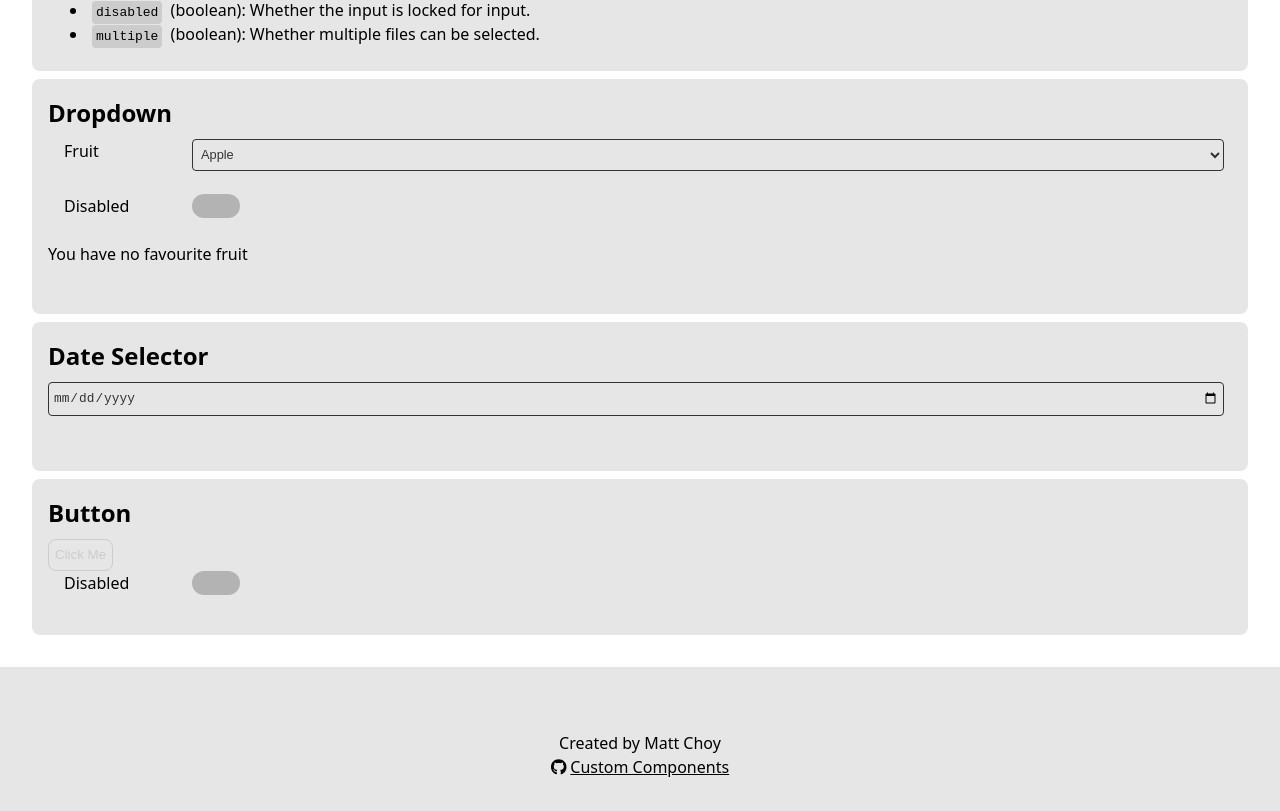
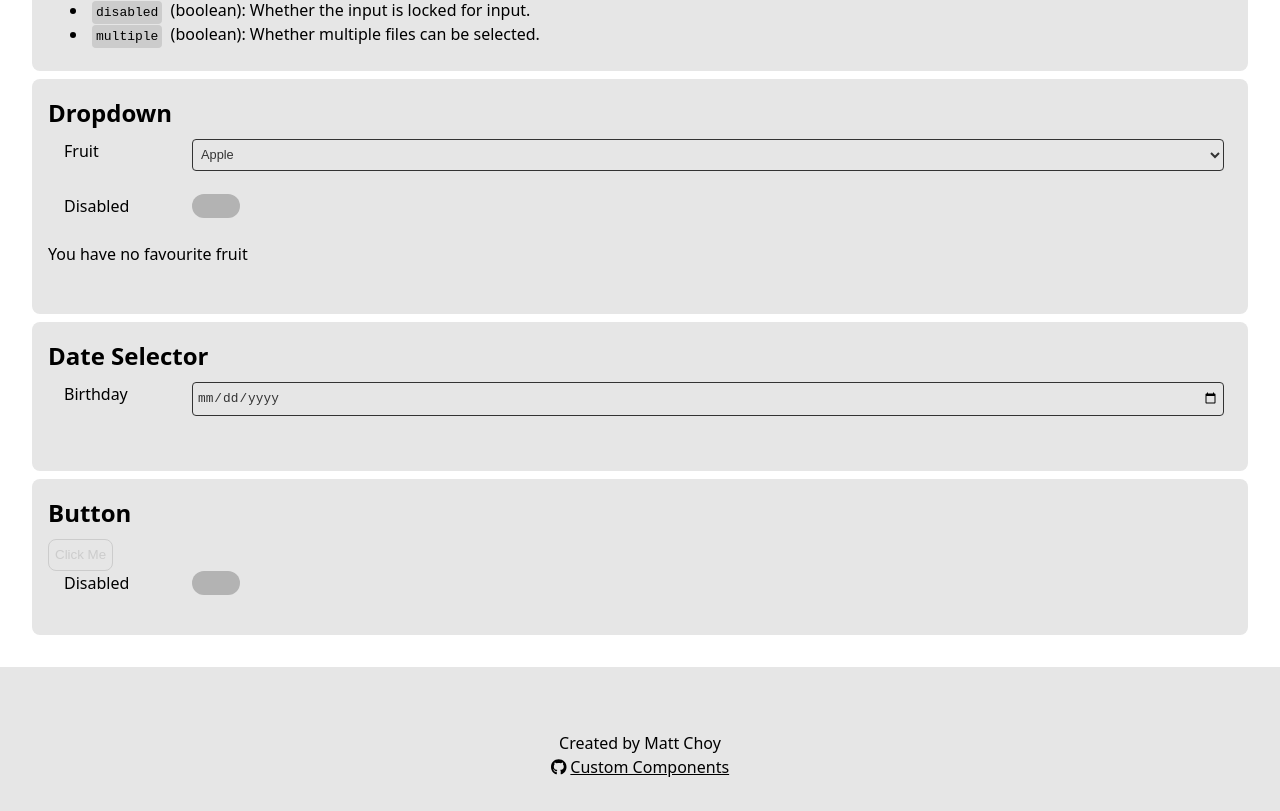
Before and after one commit to MattPChoy/CustomComponents, a Vue app: page /CustomComponents/inputs in a window 1280 px wide. Shown: the part 1249-2060 px from the top of the page. Built offline with nearby package versions, Linux system fonts and the light colour scheme.

Commit message:
date selector

```diff
--- a/package.json
+++ b/package.json
@@ -1,6 +1,6 @@
 {
   "name": "@mattpchoy/customcomponents",
-  "version": "0.0.16",
+  "version": "0.0.17",
   "type": "module",
   "files": [
     "dist"
--- a/src/components/Inputs/CDateSelector.vue
+++ b/src/components/Inputs/CDateSelector.vue
@@ -1,8 +1,7 @@
 <template>
-    <InputComponentWrapper>
+    <InputComponentWrapper :label="label">
         <template #input>
             <input type="date" v-model="model"/>
-
         </template>
     </InputComponentWrapper>
 </template>
@@ -12,6 +11,7 @@ import { ref } from 'vue';
 import InputComponentWrapper from './InputComponentWrapper.vue';
 
 defineProps({
+    label: { type: String },
     disabled: { type: Boolean, default: false }
 });
 
--- a/src/docs/InputExamples.vue
+++ b/src/docs/InputExamples.vue
@@ -127,7 +127,7 @@
 
     <DocWrapper title="Date Selector">
         <template #usage>
-          <CDateSelector/>
+          <CDateSelector label="Birthday"/>
         </template>
     </DocWrapper>
     <DocWrapper title="Button">
```
